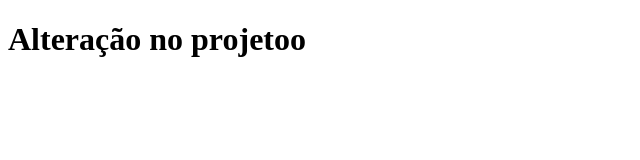
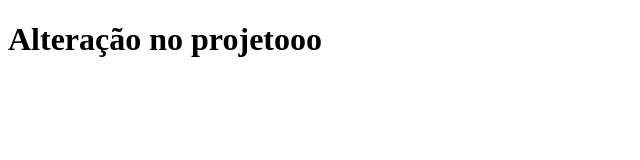
Before and after one commit to luckyzeera/repositorio-teste, a plain HTML site: page index.html in a window 1280 px wide. Shown: the full height of the page, 0-640 px from the left. Drawn offline with Linux system fonts and the light colour scheme.

Commit message:
tentando criar conflito

```diff
--- a/index.html
+++ b/index.html
@@ -4,7 +4,7 @@
     <meta charset="UTF-8">
     <meta name="viewport" content="width=device-width, initial-scale=1.0">
     <title>repositorio teste</title>
-    <h1>Alteração no projetoo</h1>
+    <h1>Alteração no projetooo</h1>
 </head>
 <body>
 
```
